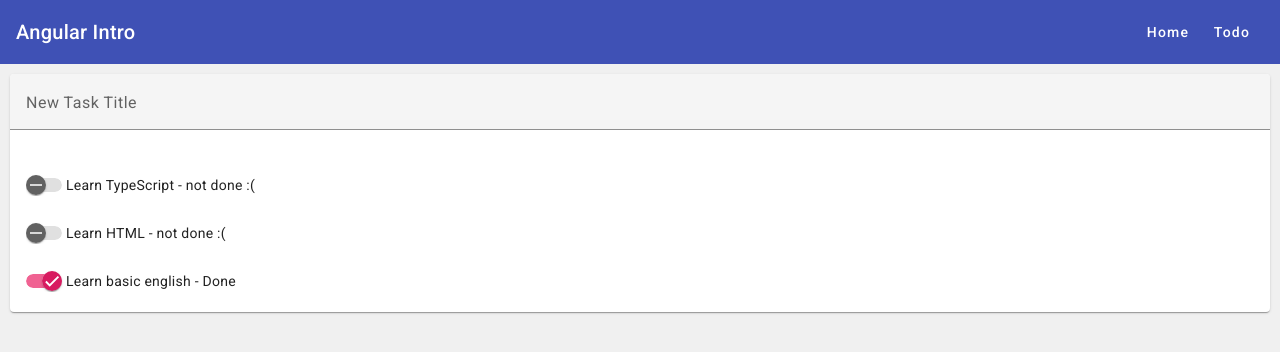
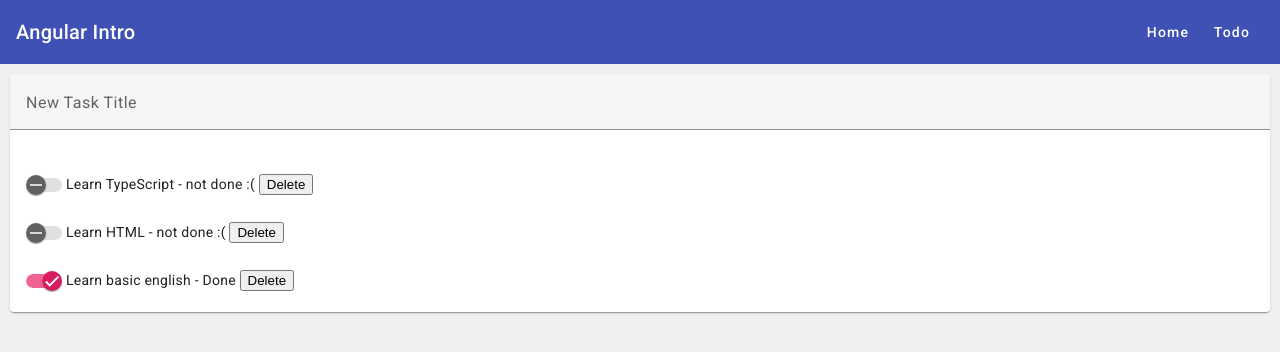
Before and after one commit to clark7b/angular-intro-2, an Angular app: page /todo in a window 1280 px wide. Shown: the top 352 px of the page. Built offline with nearby package versions, Linux system fonts and the light colour scheme.

Commit message:
added delete button

```diff
--- a/src/app/todo/todo.component.html
+++ b/src/app/todo/todo.component.html
@@ -12,6 +12,7 @@
         <mat-list-item *ngFor="let task of tasks">
             <mat-slide-toggle [(ngModel)]="task.completed">
                 {{task.title}} - {{task.completed?"Done":"not done :("}}
+                <button (click)="deleteTask(task)">Delete</button>
             </mat-slide-toggle>
 
         </mat-list-item>
--- a/src/app/todo/todo.component.ts
+++ b/src/app/todo/todo.component.ts
@@ -14,7 +14,9 @@
     { title: 'Learn basic english', completed: true }
   ];
   constructor() { }
-
+  deleteTask(taskToDelete: Task) {
+    this.tasks = this.tasks.filter(task=>task!=taskToDelete);
+  }
   ngOnInit(): void {
     console.table(this.tasks);
   }
```
